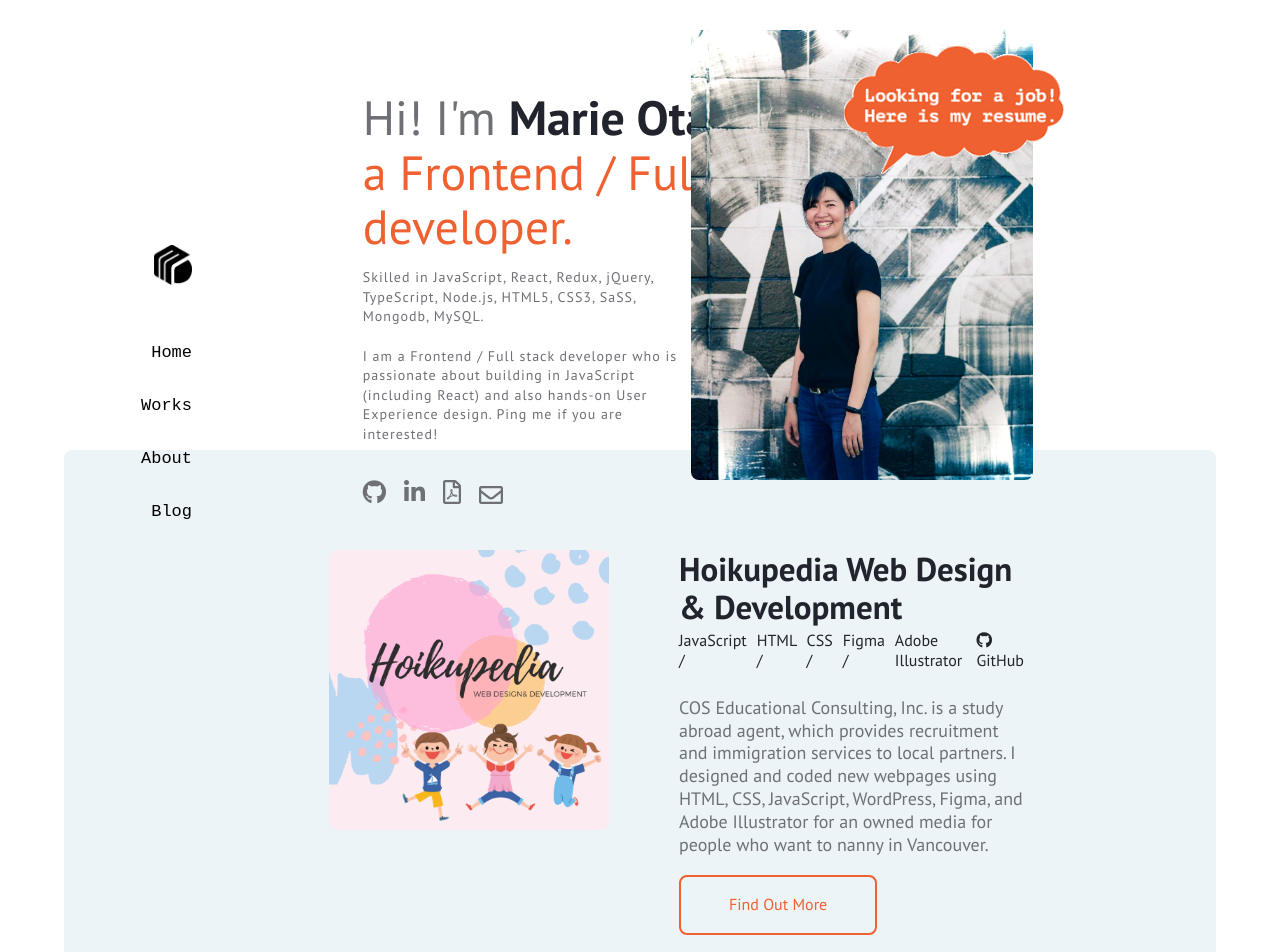
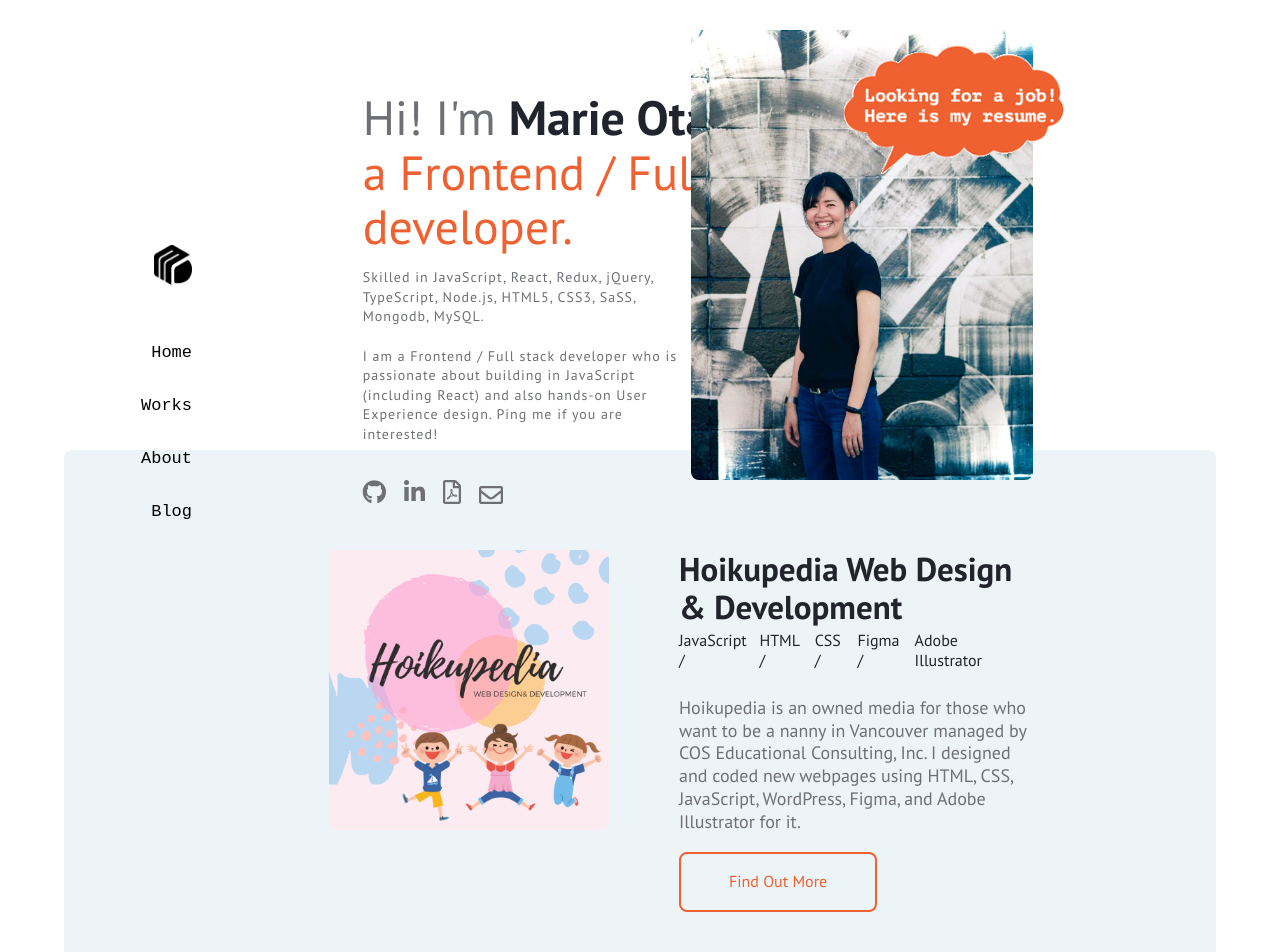
Before and after one commit to marieooq/react_portfolio, a React (Create React App) app: page / in a window 1280 px wide. Shown: the top 952 px of the page. Built offline with nearby package versions, Linux system fonts and the light colour scheme; a web font is replaced by a local one.

Commit message:
enables to manage the github label according to the project

```diff
--- a/src/components/Content.jsx
+++ b/src/components/Content.jsx
@@ -3,6 +3,21 @@
 import { Link } from 'react-router-dom';
 
 class Content extends React.Component {
+  generateGitHubLabel = (project) => {
+    if(project === 'personal'){
+      return(
+        <a
+          href={this.props.myGitHub}
+          alt="github"
+          target="_blank"
+          rel="noopener noreferrer"
+        >
+          <i className="fab fa-github"></i> GitHub
+        </a>
+      );
+    }
+  }
+
   render() {
     const stackLink = this.props.myStack.map((val, index) => {
       if (index < this.props.myStack.length - 1) {
@@ -24,14 +39,7 @@
           </h3>
           <div className="contents_stack_wrapper">
             <ul className="contents_stack">{stackLink}</ul>
-            <a
-              href={this.props.myGitHub}
-              alt="github"
-              target="_blank"
-              rel="noopener noreferrer"
-            >
-              <i className="fab fa-github"></i> GitHub
-            </a>
+            {this.generateGitHubLabel(this.props.project)}
           </div>
           <p>{this.props.myDescription}</p>
           <Link to={this.props.myURL} className="contents-detail">
--- a/src/components/ContentsContainer.jsx
+++ b/src/components/ContentsContainer.jsx
@@ -13,6 +13,7 @@
         myDescription={obj.description}
         myURL={obj.url}
         key={index}
+        project={obj.project}
       />
     );
   });
--- a/src/pages/home/HomeContents.jsx
+++ b/src/pages/home/HomeContents.jsx
@@ -20,31 +20,31 @@
         image: Hoikupedia,
         title: 'Hoikupedia Web Design & Development',
         stack: ['JavaScript', 'HTML', 'CSS', 'Figma', 'Adobe Illustrator'],
-        gitHub: 'https://hoikupedia.com/',
         description: (
-         'COS Educational Consulting, Inc. is a study abroad agent, which provides recruitment and immigration services to local partners. I designed and coded new webpages using HTML, CSS, JavaScript, WordPress, Figma, and Adobe Illustrator for an owned media for people who want to nanny in Vancouver.'
+         'Hoikupedia is an owned media for those who want to be a nanny in Vancouver managed by COS Educational Consulting, Inc. I designed and coded new webpages using HTML, CSS, JavaScript, WordPress, Figma, and Adobe Illustrator for it.'
         ),
-        url: '/works/cos'
+        url: '/works/cos',
+        project: 'company'
       },
       {
         image: AYACancdr_image,
         title: 'AYA Cancer Mobile App',
         stack: ['React Native'],
-        gitHub: 'https://aya-cancer.com/',
         description: (
          'Built a Slack-like community service for people under the age of 39 with cancer (AYA: Adolescent and Young Adult) using Mattermost, an OSS. I was responsible for building a mobile app using React-native.'
         ),
-        url: '/works/aya-cancer'
+        url: '/works/aya-cancer',
+        project: 'company'
       },
       {
         image: GreenSpoon_image,
         title: 'Green Spoon',
         stack: ['PHP Laravel', 'HTML', 'CSS'],
-        gitHub: 'https://github.com/marieooq/react-msgif',
         description: (
          'Greenspoon Inc. is a Japanese startup company that offers high-quality fresh smoothies via e-commerce. I built a payment emailing system using PHP Laravel, HTML, and CSS'
         ),
-        url: '/works/green-spoon'
+        url: '/works/green-spoon',
+        project: 'company'
       },
       {
         image: MessageGif_image,
@@ -66,7 +66,8 @@
             . It got 303 votes as of February 15th, 2020.
           </>
         ),
-        url: '/works/msgif'
+        url: '/works/msgif',
+        project: 'personal'
       },
       {
         image: StockPrice_image,
@@ -75,7 +76,8 @@
         gitHub: 'https://github.com/marieooq/stock-price-list',
         description:
           'A simple SPA application that enables to display the stock symbol, the latest price and the desctiption. Once you type in the symbol and hit the enter or press the search button, these information show up.',
-        url: '/works/stock-price'
+        url: '/works/stock-price',
+        project: 'personal'
       },
       {
         image: CrudBlog_image,
@@ -84,7 +86,8 @@
         gitHub: 'https://github.com/marieooq/final-node-blog',
         description:
           'A CRUD blog application using React, Node.js, and MongoDB. It enables users to create, read, update, and delete the post of the blog.',
-        url: '/works/crud-blog'
+        url: '/works/crud-blog',
+        project: 'personal'
       },
       {
         image: Photomap_image,
@@ -102,7 +105,8 @@
         gitHub: 'https://github.com/marieooq/react_contentful_blog_public',
         description:
           'A blog introducing life in Vancouver to Japanese visitors. It is using React and Contentful API. ',
-        url: '/works/react-blog'
+        url: '/works/react-blog',
+        project: 'personal'
       },
       {
         image: ReactNote_image,
@@ -111,7 +115,8 @@
         gitHub: 'https://github.com/marieooq/react-firebase-notes-app-public',
         description:
           'This is a simple to Do List using React and Firebase, which enables users to add notes and remove those. Since it uses Firebase the data will be preserved if they refresh it. It’s very intuitive design and easy to manipulate. ',
-        url: '/works/react-note'
+        url: '/works/react-note',
+        project: 'personal'
       }
     ];
 
```
